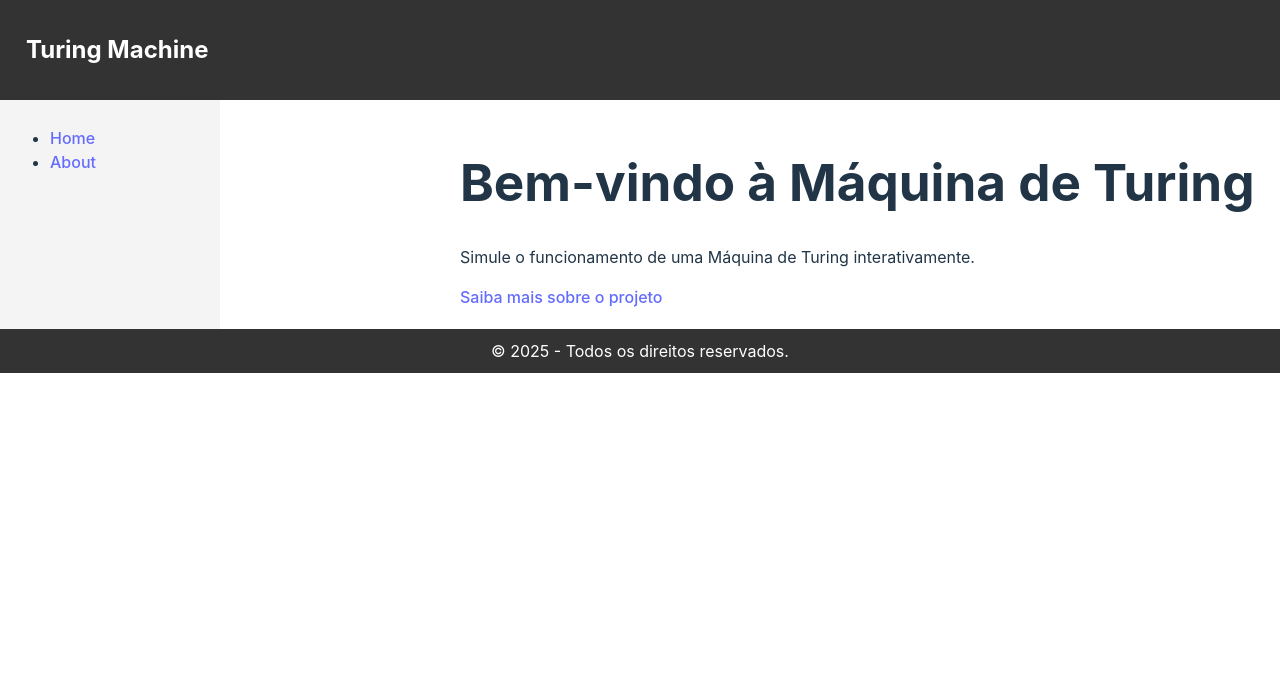
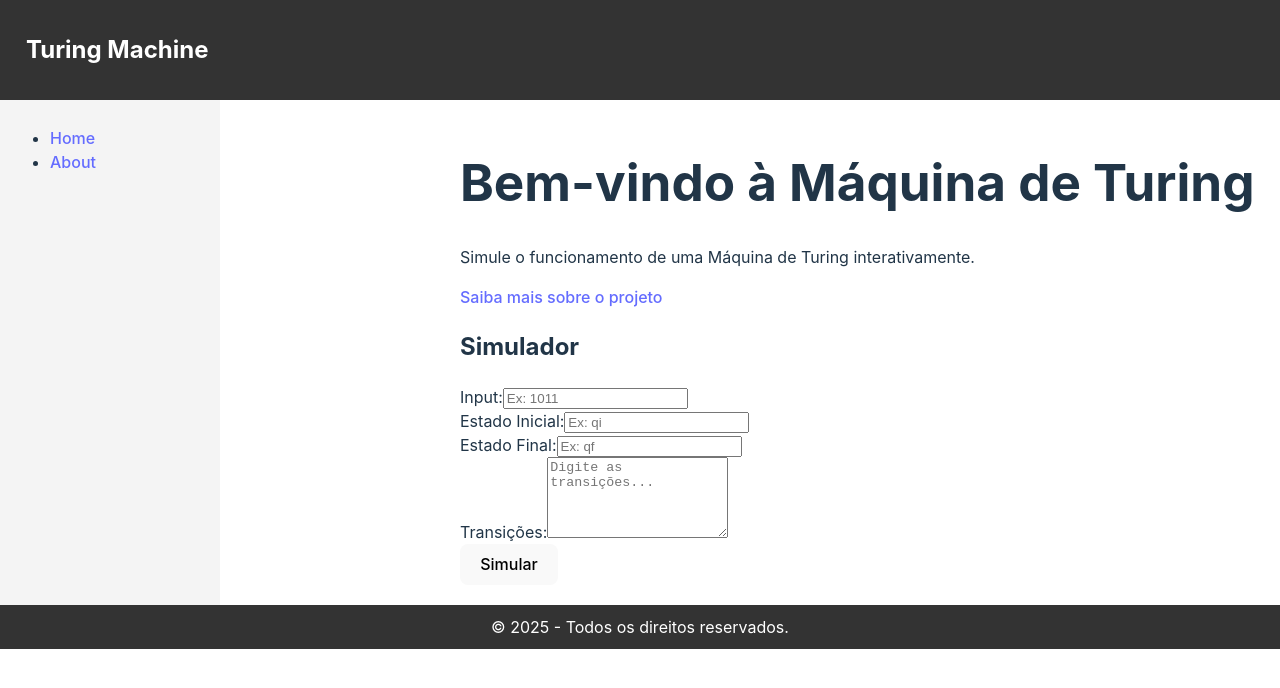
Before and after one commit to vctrwesley/turing-simulator, a React (Vite) app: page / in a window 1280 px wide. Shown: the top 688 px of the page. Built offline with nearby package versions, Linux system fonts and the light colour scheme.

Commit message:
layout inicial

```diff
--- a/package.json
+++ b/package.json
@@ -10,6 +10,7 @@
     "preview": "vite preview"
   },
   "dependencies": {
+    "axios": "^1.7.9",
     "react": "^18.3.1",
     "react-dom": "^18.3.1",
     "react-router-dom": "^7.1.1"
--- a/src/pages/Home.tsx
+++ b/src/pages/Home.tsx
@@ -1,16 +1,162 @@
 import { Link } from 'react-router-dom';
 import Layout from '../components/layout/Layout';
+import { useState } from 'react';
+import { runTuringApi } from '../services/turingApi.ts';
 
 const Home = () => {
+  const [input, setInput] = useState('');
+  const [initialState, setInitialState] = useState('');
+  const [finalState, setFinalState] = useState('');
+  const [bodyTransitions, setBodyTransitions] = useState('');
+  const [response, setResponse] = useState<any>(null);
+  const [loading, setLoading] = useState(false);
+  const [error, setError] = useState('');
+
+  const handleSubmit = async () => {
+    setLoading(true);
+    setError('');
+    setResponse(null);
+
+    try {
+      const result = await runTuringApi({
+        input,
+        initialState,
+        finalState,
+        bodyTransitions,
+      });
+      setResponse(result);
+    } catch (err: any) {
+      setError(err.message || 'Erro ao se comunicar com a API.');
+    } finally {
+      setLoading(false);
+    }
+  };
+
   return (
     <Layout>
-        <div>
-            <h1>Bem-vindo à Máquina de Turing</h1>
-            <p>Simule o funcionamento de uma Máquina de Turing interativamente.</p>
-            <Link to="/about">Saiba mais sobre o projeto</Link>
+      <div>
+        <h1>Bem-vindo à Máquina de Turing</h1>
+        <p>Simule o funcionamento de uma Máquina de Turing interativamente.</p>
+        <Link to="/about">Saiba mais sobre o projeto</Link>
+
+        <div style={{ marginTop: '20px' }}>
+          <h2>Simulador</h2>
+          <div>
+            <div>
+              <label>
+                Input:
+                <input
+                  type="text"
+                  value={input}
+                  onChange={(e) => setInput(e.target.value)}
+                  placeholder="Ex: 1011"
+                />
+              </label>
+            </div>
+            <div>
+              <label>
+                Estado Inicial:
+                <input
+                  type="text"
+                  value={initialState}
+                  onChange={(e) => setInitialState(e.target.value)}
+                  placeholder="Ex: qi"
+                />
+              </label>
+            </div>
+            <div>
+              <label>
+                Estado Final:
+                <input
+                  type="text"
+                  value={finalState}
+                  onChange={(e) => setFinalState(e.target.value)}
+                  placeholder="Ex: qf"
+                />
+              </label>
+            </div>
+            <div>
+              <label>
+                Transições:
+                <textarea
+                  value={bodyTransitions}
+                  onChange={(e) => setBodyTransitions(e.target.value)}
+                  placeholder="Digite as transições..."
+                  rows={5}
+                />
+              </label>
+            </div>
+            <button onClick={handleSubmit} disabled={loading}>
+              {loading ? 'Processando...' : 'Simular'}
+            </button>
+          </div>
+
+          {error && <p style={{ color: 'red' }}>{error}</p>}
+
+          {response && (
+            <div>
+              <h3>Resultado:</h3>
+              <TapeSimulation
+                tapeContent={response.tapeContent}
+                steps={response.turingExecutionSteps}
+              />
+              <p><strong>Aceito:</strong> {response.accepted ? 'Sim' : 'Não'}</p>
+            </div>
+          )}
         </div>
+      </div>
     </Layout>
   );
 };
 
+const TapeSimulation = ({ tapeContent, steps }: any) => {
+  const [currentStep, setCurrentStep] = useState(0);
+
+  const handleNextStep = () => {
+    if (currentStep < steps.length - 1) setCurrentStep(currentStep + 1);
+  };
+
+  const handlePreviousStep = () => {
+    if (currentStep > 0) setCurrentStep(currentStep - 1);
+  };
+
+  const currentTape = steps[currentStep]?.tapeContent || tapeContent;
+  const cursorPosition = currentTape.indexOf('_');
+
+  return (
+    <div>
+      <h4>Fita:</h4>
+      <div style={{ display: 'flex', justifyContent: 'center', alignItems: 'center', margin: '10px 0' }}>
+        {currentTape.split('').map((char: string, index: number) => (
+          <div
+            key={index}
+            style={{
+              width: '30px',
+              height: '30px',
+              border: '1px solid black',
+              display: 'flex',
+              justifyContent: 'center',
+              alignItems: 'center',
+              background: index === cursorPosition ? 'lightblue' : 'white',
+            }}
+          >
+            {char}
+          </div>
+        ))}
+      </div>
+      <div style={{ display: 'flex', justifyContent: 'space-between', maxWidth: '200px', margin: '0 auto' }}>
+        <button onClick={handlePreviousStep} disabled={currentStep === 0}>
+          Passo Anterior
+        </button>
+        <button onClick={handleNextStep} disabled={currentStep === steps.length - 1}>
+          Próximo Passo
+        </button>
+      </div>
+      <p><strong>Passo Atual:</strong> {currentStep + 1} de {steps.length}</p>
+      <p><strong>Estado Atual:</strong> {steps[currentStep]?.currentState}</p>
+      <p><strong>Transição:</strong> {steps[currentStep]?.nextTransition}</p>
+    </div>
+  );
+};
+
 export default Home;
--- a/src/services/turingApi.ts
+++ b/src/services/turingApi.ts
@@ -0,0 +1,19 @@
+import axios from 'axios';
+
+const API_URL = 'http://localhost:8080/api/turing-machine/run';
+
+export interface TuringApi {
+  input: string;
+  initialState: string;
+  finalState: string;
+  bodyTransitions: string;
+}
+
+export const runTuringApi = async (data: TuringApi) => {
+  try {
+    const response = await axios.post(API_URL, data);
+    return response.data;
+  } catch (error: any) {
+    throw new Error(error.response?.data?.message || 'Erro ao comunicar com a API.');
+  }
+};
```
Also changed, not shown: 1 other file (tests, documents, lock files or other folders).
